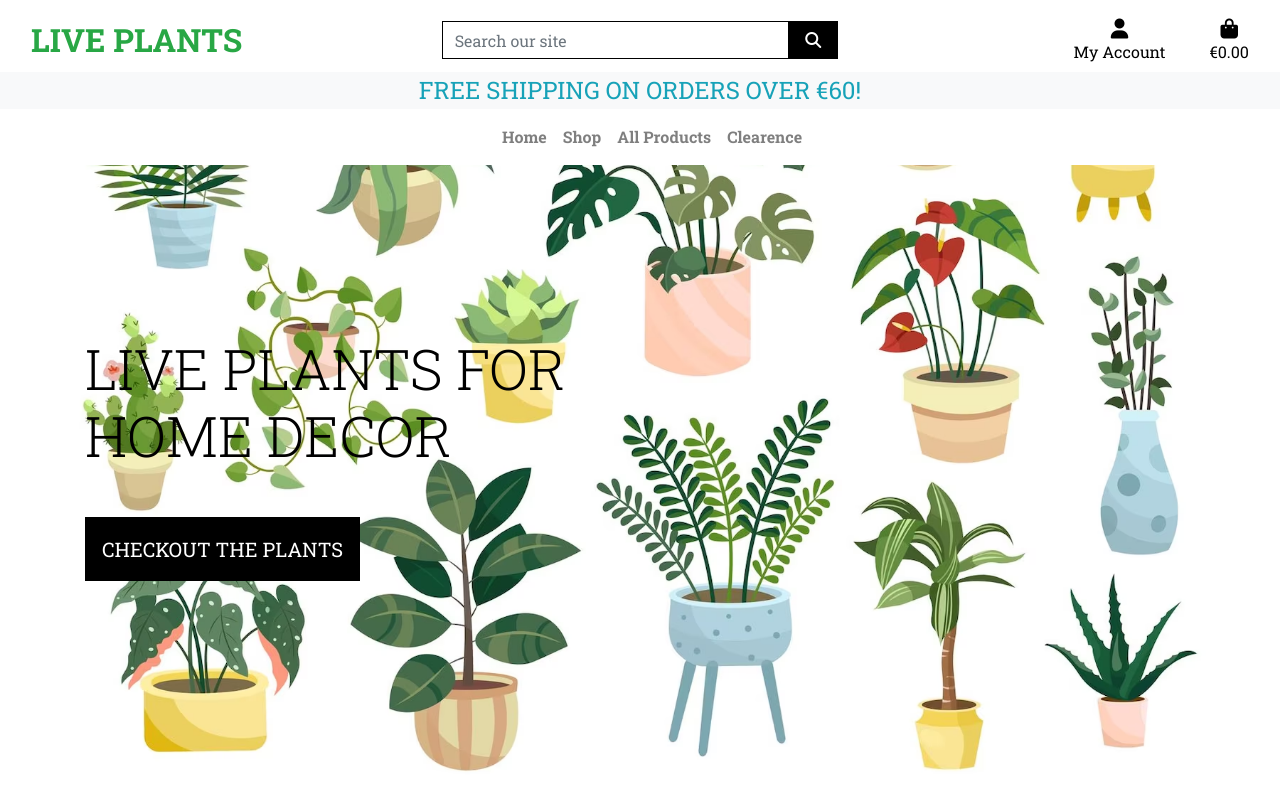
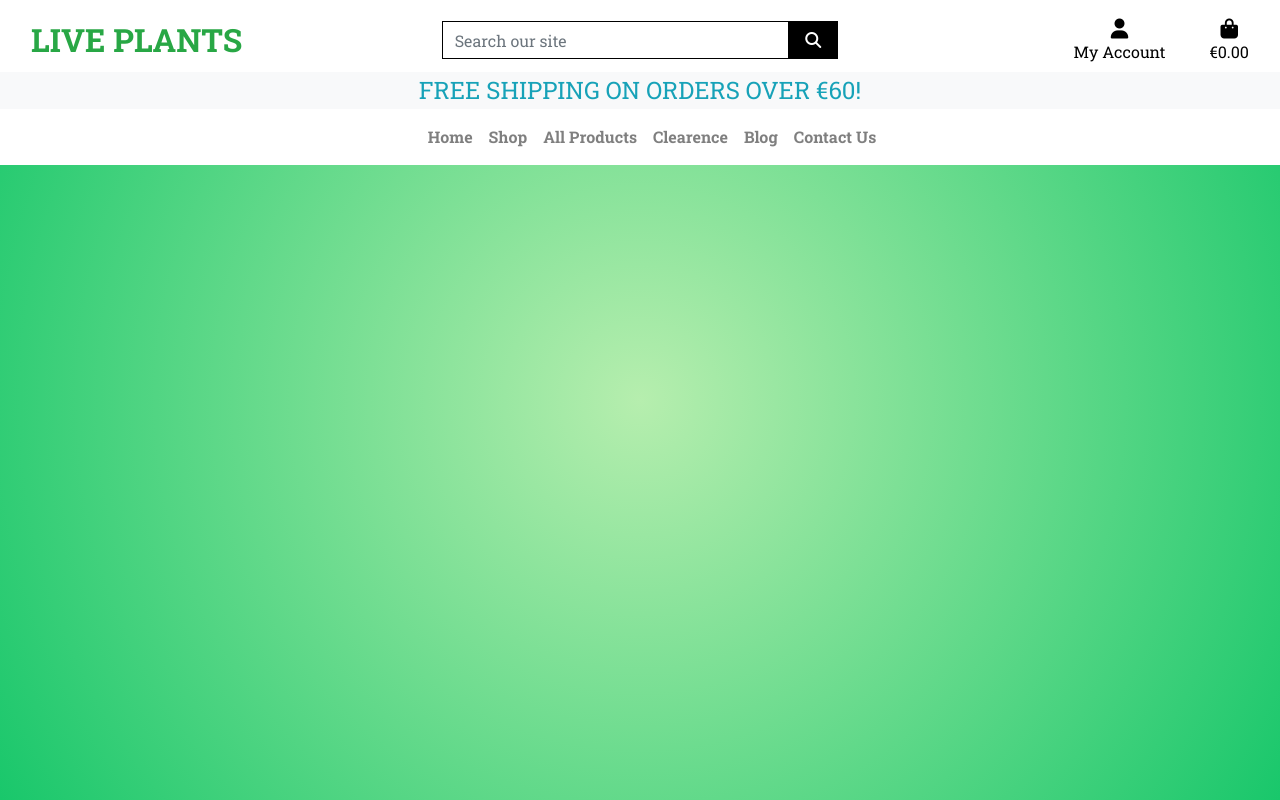
Before and after one commit to MinuMThomas/LivePlants, a Django app: page / in a window 1280 px wide. Run offline with Django 3.2, Linux system fonts and the light colour scheme; some libraries are stand-ins or nearby versions.

Commit message:
update index, main-nav and css.

```diff
--- a/home/templates/home/index.html
+++ b/home/templates/home/index.html
@@ -12,16 +12,16 @@
 {% block content %}
     <div class="container h-100">
         <div class="row h-100">
-            <div class="col-7 col-md-6 my-auto">
+            <!-- <div class="col-7 col-md-6 my-auto">
                 <h1 class="display-4 logo-font text-black">
                    Live Plants for Home decor
                 </h1>
                 <div class="my-5">
                     <h4>
-                        <a href="{% url 'items' %}" class="shop-now-button btn btn-lg rounded-0 text-uppercase py-3">Checkout the Plants</a>
+                        <a href="" class="shop-now-button btn btn-lg rounded-0 text-uppercase py-3">Checkout the Plants</a>
                     </h4>
                 </div>
-            </div>
+            </div> -->
         </div>
     </div>
 {% endblock %}
--- a/static/css/base.css
+++ b/static/css/base.css
@@ -3,10 +3,12 @@ html {
 }
 
 body {
-    background: url('/media/plant_bg.avif') no-repeat center center fixed;
-    background-size: cover;
+    /* background-size: cover;
     height: calc(100vh - 164px);
-    color: #555;
+    color: #555; */
+    background: rgb(182,238,174);
+    background: radial-gradient(circle, rgba(182,238,174,1) 0%, rgba(25,199,107,1) 100%);
+    height: calc(50vh - 104px);
     font-family: 'Roboto Slab', serif;
 }
 
--- a/templates/includes/main-nav.html
+++ b/templates/includes/main-nav.html
@@ -20,5 +20,11 @@
       <li class="nav-item ">
         <a href="{% url 'items' %}?category=clearance" class="nav-text-color nav-link font-weight-bold">Clearence</a>
       </li>
+      <li class="nav-item">
+        <a href="" class="nav-text-color nav-link font-weight-bold">Blog</a>
+      </li>
+      <li class="nav-item">
+        <a href="" class="nav-text-color nav-link font-weight-bold">Contact Us</a>
+      </li>
     </ul>
   </div>
```
